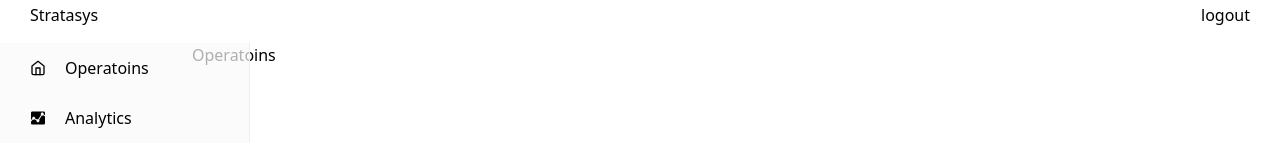
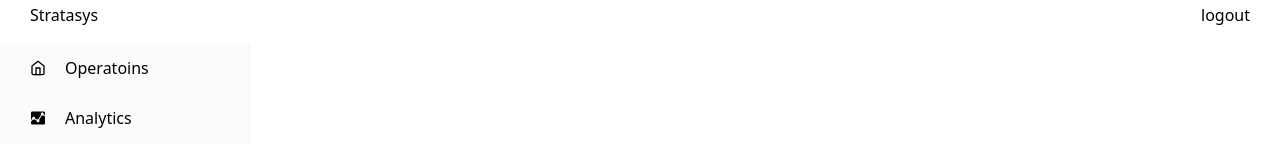
Before and after one commit to supriyayd/pilot-ui, a React (Create React App) app: page /dashboard in a window 1280 px wide. Shown: the top 160 px of the page. Built offline with nearby package versions, Linux system fonts and the light colour scheme.

Commit message:
Added operation component

```diff
--- a/src/App.tsx
+++ b/src/App.tsx
@@ -5,7 +5,7 @@ import { BrowserRouter,Navigate,Route, Routes } from 'react-router-dom';
 import Login from './Components/Login';
 import Menubar from './Components/Menubar';
 import Dashboard from './Components/Dashboard';
-import Operatoins from './Components/Operatoins';
+import Operatoins from './Components/Operation/Operatoins';
 import Analytics from './Components/Analytics';
 
 
--- a/src/Components/Main.tsx
+++ b/src/Components/Main.tsx
@@ -1,5 +1,5 @@
 import React from "react";
-import Operatoins from "./Operatoins";
+import Operatoins from "./Operation/Operatoins";
 
 
 
--- a/src/Components/Operatoins.tsx
+++ /dev/null
@@ -1,13 +0,0 @@
-import React, { useState } from 'react';
-
-
-const Operatoins: React.FC = () => {
-   return (
-    <div>
-      <h1><span>Operatoins</span></h1>
-    </div>
-
-  );
-};
-
-export default Operatoins;
```
Also changed, not shown: src/Components/Operation/Operatoins.tsx (added, +9 -0 lines), src/Components/Operation/Operatoin.Components.scss (added).
